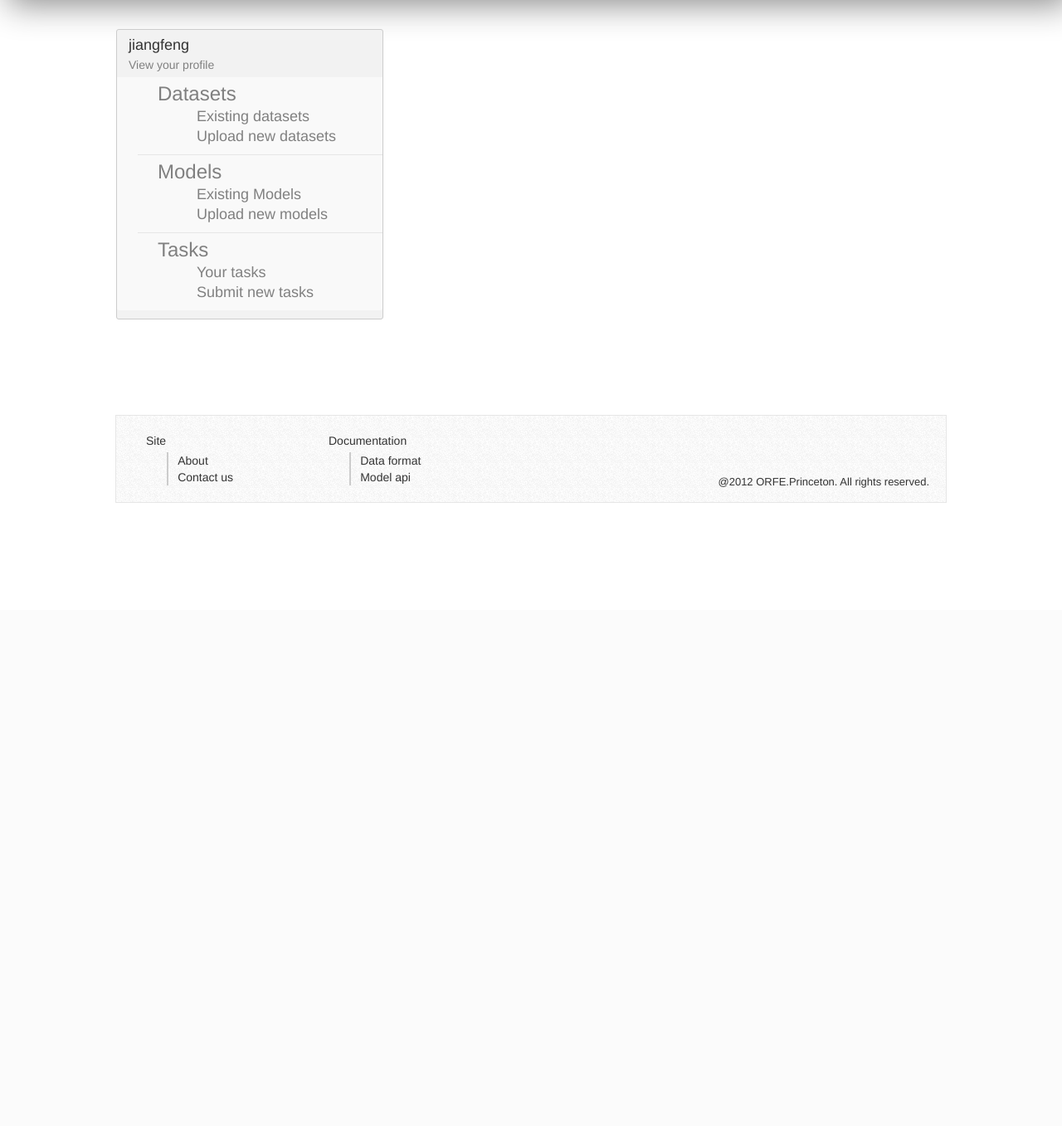
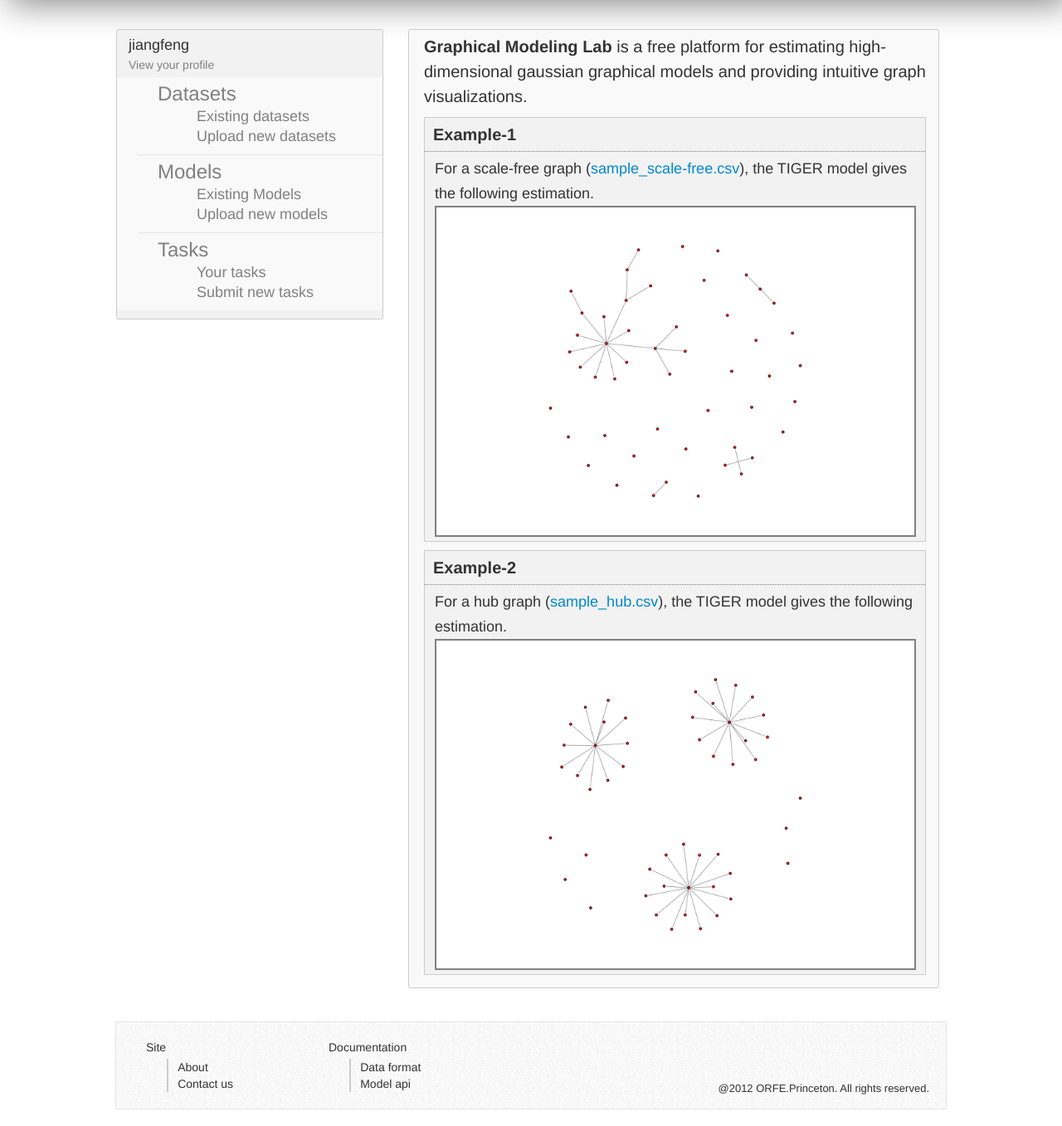
Before and after one commit to jiangfeng1124/bigdata, a Django app: page / in a window 1280 px wide. Shown: the part 65-1422 px from the top of the page at 83% size. Before the commit the page ends 671 px from the top, so only its background shows below. Run offline with Django 3.2, Linux system fonts and the light colour scheme; a user stored in the database is signed in; data comes from the database, SQL or seed files in the repository; some libraries are stand-ins or nearby versions.

Commit message:
fixed a bug

```diff
--- a/graphmodels/templates/base.html
+++ b/graphmodels/templates/base.html
@@ -8,7 +8,7 @@
   <link rel="stylesheet" type="text/css" href="/medias/css/style.css"/>
   <link rel="stylesheet" type="text/css" href="/medias/css/base.css"/>
   <link rel="stylesheet" type="text/css" href="/medias/css/ForceDirected.css"/>
-  <script src="/medias/js/tab.js" type="text/javascript" language="javascript"></script>
+  <link rel="stylesheet" type="text/css" href="/medias/bootstrap/css/bootstrap.css"/>
 </head>
 <body>
 
@@ -85,7 +85,20 @@
 
   <div class="module">
   {% block module %}
-    <div class="welcome"><img src="/images/welcome.gif"></div>
+    <div class="welcome">
+      <div id="myCarousel" class="carousel slide">
+        <!-- Carousel items -->
+        <div class="carousel-inner">
+          <div class="active item"><img align="middle" src="/images/circos-aq.jpg"></div>
+          <div class="item"><img align="middle" src="/images/circos-car-purchase.png"></div>
+          <div class="item"><img align="middle" src="/images/human-fly.jpg"></div>
+        </div>
+        <!-- Carousel nav -->
+        <a class="carousel-control left" href="#myCarousel" data-slide="prev">&lsaquo;</a>
+        <a class="carousel-control right" href="#myCarousel" data-slide="next">&rsaquo;</a>
+      </div>
+    </div>
+    <div style="clear:both"></div>
     <div class="guide">
       <a class="signup-link" href="/accounts/register/">
         <span>Sign up</span>
@@ -141,5 +154,8 @@
 
   {% endblock %}
 
+  <script src="/medias/js/tab.js" type="text/javascript" language="javascript"></script>
+  <script src="http://code.jquery.com/jquery-latest.js"></script>
+  <script src="/medias/bootstrap/js/bootstrap.js" type="text/javascript" language="javascript"></script>
 </body>
 </html>
--- a/graphmodels/templates/homepage.html
+++ b/graphmodels/templates/homepage.html
@@ -1,161 +1,35 @@
-{% load tags %}
+{% extends "base.html" %}
 
-<!DOCTYPE html PUBLIC "-//W3C//DTD XHTML 1.0 Transitional//EN" "http://www.w3.org/TR/xhtml1/DTD/xhtml1-transitional.dtd">
-<html lang="en">
-<head>
-  <meta http-equiv="Content-Type" content="text/html; charset=UTF-8" />
-  <title>{% block title %}{% endblock %}</title>
-  <link rel="stylesheet" type="text/css" href="/medias/css/style.css"/>
-  <link rel="stylesheet" type="text/css" href="/medias/css/base.css"/>
-  <link rel="stylesheet" type="text/css" href="/medias/css/ForceDirected.css"/>
-  <link rel="stylesheet" type="text/css" href="/medias/bootstrap/css/bootstrap.css"/>
-</head>
-<body>
+{% block title %}
+Graphical Modeling Center
+{% endblock %}
 
-  <div id="header" role="banner">
-  <div class="inner">
-    <a class="logo" href="/"><img src="/images/logo.png" width="360" height="50"></a>
+{% block content %}
 
-<!--
-    <span>
-    <form accept-charset="UTF-8" action="/search/" id="search-form" method="get">
-    {% csrf_token %}
-    <input type="text" id="keyword" name="keyword" placeholder="Search...">
-    <button class="icon-search">q</button>
-    </form>
-    </span>
--->
-
-    {% if user.is_authenticated %}
-    <span class="user_info"><a class="signout-btn" href="/accounts/logout/">Sign out</a></span>
-    {% else %}
-    <div class="user_info">
-    <span class="divider"></span>
-    <a class="signin-btn "href="/accounts/login/">Sign in</a>
+  <div id="introduction">
+    <div class="intro_info">
+      <p><b>Graphical Modeling Lab</b> is a free platform for estimating high-dimensional gaussian graphical models and providing intuitive graph visualizations.</p>
+      <div class="example">
+        <div class="example_hd">Example-1</div>
+        <div class="example_bd">
+          For a scale-free graph (<a href="/datasets/46/">sample_scale-free.csv</a>), the TIGER model gives the following estimation.<br>
+          <img src="/images/sample-scale_free.png" width=100%>
         </div>
-    {% endif %}
+        <div style="clear:both"></div>
       </div>
+      <div class="example">
+        <div class="example_hd">Example-2</div>
+        <div class="example_bd">
+          For a hub graph (<a href="/datasets/48">sample_hub.csv</a>), the TIGER model gives the following estimation.<br>
+          <img src="/images/sample-hub.png" width=100%>
+        </div>
+        <div style="clear:both"></div>
       </div>
 
-  <div id="content" rose="main">
-  <div class="inner">
-
-  {% if user.is_authenticated %}
-
-  <aside class="aside">
-    <header>
-    <div class="username">{{ user.username }}</div>
-    <a href="/accounts/profile" class="profile-link">View your profile</a>
-    </header>
-    <div class="info">
-    <ul>
-      <li class="li-dataset"><a onclick="return onClickDiv('subli-ds');">Datasets</a>
-      <div id="subli-ds" class="subli">
-        <ul>
-          <li><a class="{% active request "^/datasets/" %}" href="/datasets/">Existing datasets</a></li>
-          <li><a class="{% active request "^/dataset/upload/$" %}" href="/dataset/upload/">Upload new datasets</a></li>
-        </ul>
-      </div>
-      </li>
-      <li class="li-program"><a onclick="return onClickDiv('subli-prog')">Models</a>
-      <div id="subli-prog" class="subli">
-        <ul>
-          <li><a class="{% active request "^/models/" %}" href="/models/">Existing Models</a></li>
-          <li><a class="{% active request "^/model/upload/$" %}" href="/model/upload/">Upload new models</a></li>
-        </ul>
-      </div>
-      </li>
-      <li class="li-task"><a onclick="return onClickDiv('subli-task')">Tasks</a>
-      <div id="subli-task" class="subli">
-        <ul>
-          <li><a class="{% active request "^/tasks/" %}" href="/tasks/">Your tasks</a></li>
-          <li><a class="{% active request "^/task/(submit|new)/" %}" href="/task/submit/">Submit new tasks</a></li>
-        </ul>
-      </div>
-      </li>
-    </ul>
-    </div>
-  </aside>
-
-  <div class="main">
-  {% block content %}{% endblock %}
     </div>
 
-  {% else %}
-
-  <div class="module">
-  {% block module %}
-    <div class="welcome">
-      <div id="myCarousel" class="carousel slide">
-        <!-- Carousel items -->
-        <div class="carousel-inner">
-          <div class="active item"><img align="middle" src="/images/circos-aq.jpg"></div>
-          <div class="item"><img align="middle" src="/images/circos-car-purchase.png"></div>
-          <div class="item"><img align="middle" src="/images/human-fly.jpg"></div>
-        </div>
-        <!-- Carousel nav -->
-        <a class="carousel-control left" href="#myCarousel" data-slide="prev">&lsaquo;</a>
-        <a class="carousel-control right" href="#myCarousel" data-slide="next">&rsaquo;</a>
-      </div>
-    </div>
     <div style="clear:both"></div>
-    <div class="guide">
-      <a class="signup-link" href="/accounts/register/">
-        <span>Sign up</span>
-      </a>
-      <div class="what">
-        <h3>What is Graphical Model</h3>
-        <p>
-          "Graphical Model is a probabilistic model for which a graph denotes the conditional independence structure between random variables..."
-        </p>
-      </div>
-      <div class="why">
-        <h3>Why use Graphical Model</h3>
-        <p>
-          "By using Graphical Model, one can intuitively see the correlation between variables....."
-        </p>
-      </div>
-    </div>
-  {% endblock %}
   </div>
 
-  {% endif %}
-
-  </div> <!-- div for content -->
-  </div> <!-- div for inner   -->
-
-  {% block footer %}
-
-  <div style="clear:both"></div>
-  <div id="footer">
-    <div class="inner">
-      <div class="mod">
-        <h4>Site</h4>
-        <ul>
-          <li><a href="/about">About</a></li>
-          <li><a href="mailto:jiangg@princeton.edu">Contact us</a></li>
-        </ul>
-      </div>
-      <div class="mod">
-        <h4>Documentation</h4>
-        <ul>
-          <li><a href="/specification/dataset">Data format</a></li>
-          <li><a href="/specification/model">Model api</a></li>
-        </ul>
-      </div>
-      <p id="copyright">@2012 ORFE.Princeton. All rights reserved.</p>
-      <div style="clear:both"></div>
-    </div>
-  </div>
 
 {% endblock %}
-
-  {% block visualization %}
-
-  {% endblock %}
-
-  <script src="/medias/js/tab.js" type="text/javascript" language="javascript"></script>
-  <script src="http://code.jquery.com/jquery-latest.js"></script>
-  <script src="/medias/bootstrap/js/bootstrap.js" type="text/javascript" language="javascript"></script>
-</body>
-</html>
```
Lines whose indentation alone changed are shown as unchanged.
